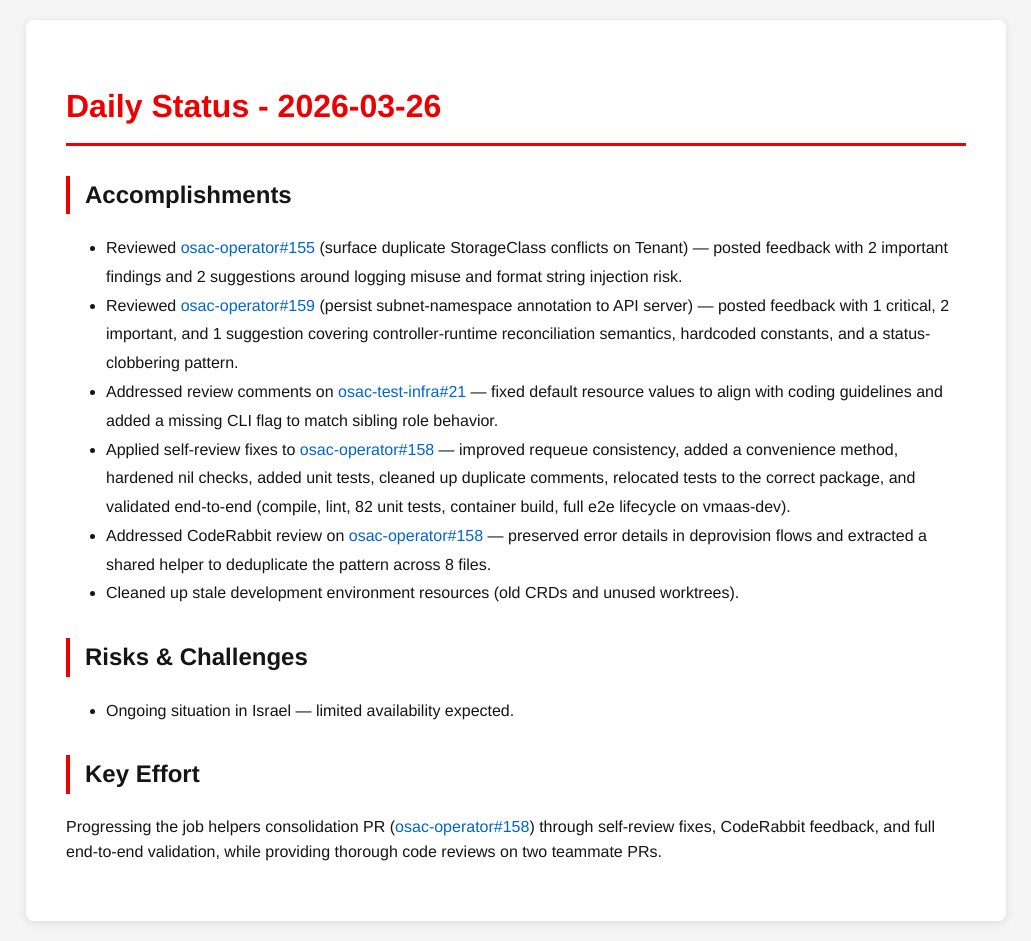
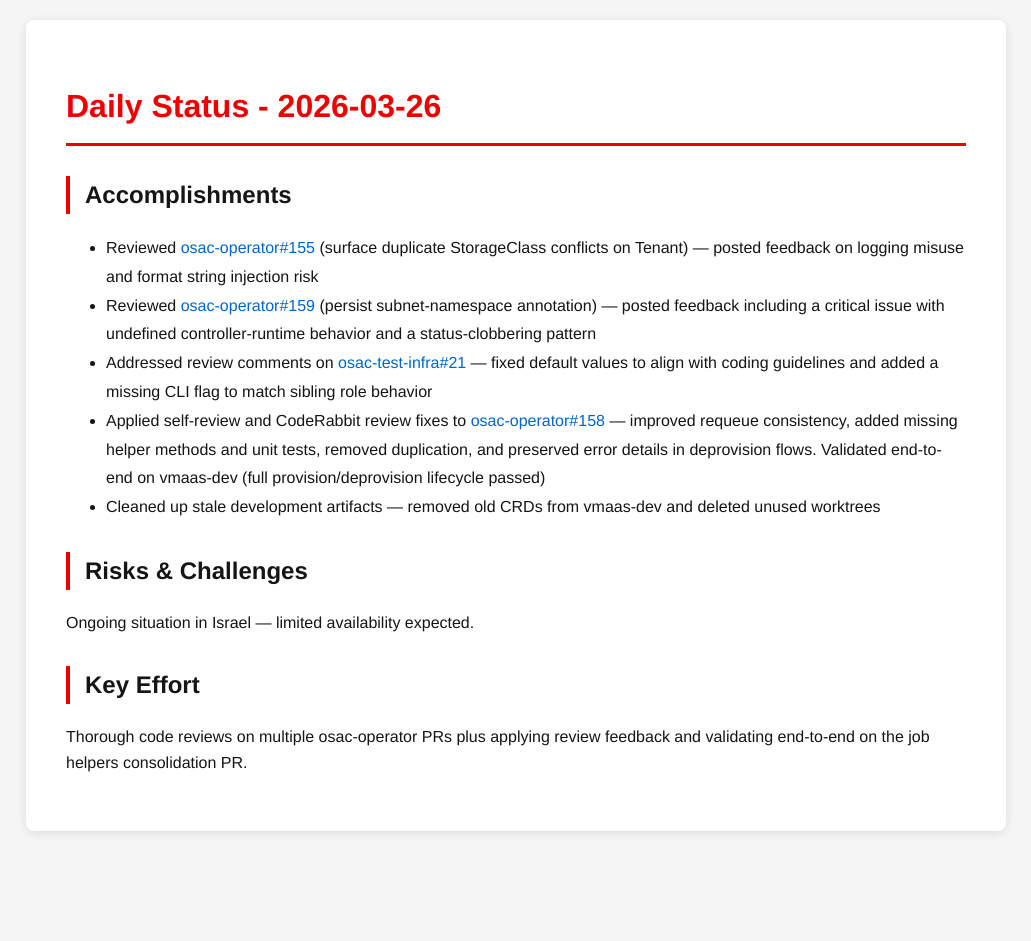
Before and after one commit to tzvatot/daily-status, a Jekyll site: the page built from 2026-03-26.md, in a window 1280 px wide. Shown: the whole page, without its empty margins (124-1155 px from the left). Built offline with Jekyll 4.4.1, drawn with Linux system fonts in a browser that asks for light colours; after the commit the page ends 900 px from its top, so only the background shows below that.

Commit message:
Daily status update - 2026-03-26

```diff
--- a/2026-03-26.md
+++ b/2026-03-26.md
@@ -7,15 +7,14 @@
 # Daily Status - 2026-03-26
 
 ## Accomplishments
-- Reviewed [osac-operator#155](https://github.com/osac-project/osac-operator/pull/155) (surface duplicate StorageClass conflicts on Tenant) — posted feedback with 2 important findings and 2 suggestions around logging misuse and format string injection risk.
-- Reviewed [osac-operator#159](https://github.com/osac-project/osac-operator/pull/159) (persist subnet-namespace annotation to API server) — posted feedback with 1 critical, 2 important, and 1 suggestion covering controller-runtime reconciliation semantics, hardcoded constants, and a status-clobbering pattern.
-- Addressed review comments on [osac-test-infra#21](https://github.com/osac-project/osac-test-infra/pull/21) — fixed default resource values to align with coding guidelines and added a missing CLI flag to match sibling role behavior.
-- Applied self-review fixes to [osac-operator#158](https://github.com/osac-project/osac-operator/pull/158) — improved requeue consistency, added a convenience method, hardened nil checks, added unit tests, cleaned up duplicate comments, relocated tests to the correct package, and validated end-to-end (compile, lint, 82 unit tests, container build, full e2e lifecycle on vmaas-dev).
-- Addressed CodeRabbit review on [osac-operator#158](https://github.com/osac-project/osac-operator/pull/158) — preserved error details in deprovision flows and extracted a shared helper to deduplicate the pattern across 8 files.
-- Cleaned up stale development environment resources (old CRDs and unused worktrees).
+- Reviewed [osac-operator#155](https://github.com/osac-project/osac-operator/pull/155) (surface duplicate StorageClass conflicts on Tenant) — posted feedback on logging misuse and format string injection risk
+- Reviewed [osac-operator#159](https://github.com/osac-project/osac-operator/pull/159) (persist subnet-namespace annotation) — posted feedback including a critical issue with undefined controller-runtime behavior and a status-clobbering pattern
+- Addressed review comments on [osac-test-infra#21](https://github.com/osac-project/osac-test-infra/pull/21) — fixed default values to align with coding guidelines and added a missing CLI flag to match sibling role behavior
+- Applied self-review and CodeRabbit review fixes to [osac-operator#158](https://github.com/osac-project/osac-operator/pull/158) — improved requeue consistency, added missing helper methods and unit tests, removed duplication, and preserved error details in deprovision flows. Validated end-to-end on vmaas-dev (full provision/deprovision lifecycle passed)
+- Cleaned up stale development artifacts — removed old CRDs from vmaas-dev and deleted unused worktrees
 
 ## Risks & Challenges
-- Ongoing situation in Israel — limited availability expected.
+Ongoing situation in Israel — limited availability expected.
 
 ## Key Effort
-Progressing the job helpers consolidation PR ([osac-operator#158](https://github.com/osac-project/osac-operator/pull/158)) through self-review fixes, CodeRabbit feedback, and full end-to-end validation, while providing thorough code reviews on two teammate PRs.
+Thorough code reviews on multiple osac-operator PRs plus applying review feedback and validating end-to-end on the job helpers consolidation PR.
```
